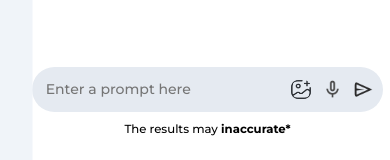
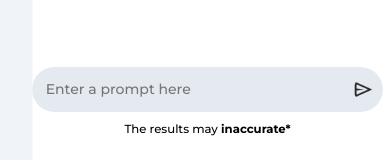
Before and after one commit to BiswajitNathaSharma/SmartAssist, a React (Vite) app: page / in a window 390 px wide. Shown: the part 702-862 px from the top of the page. Built offline with nearby package versions, Linux system fonts and the light colour scheme; no server answers.

Commit message:
unnecessary buttons removed

```diff
--- a/src/components/Main/Main.css
+++ b/src/components/Main/Main.css
@@ -79,14 +79,10 @@
     gap: 20px;
     width: inherit;
 }
-.prompt-box .img{
-    padding-right: 5px;
-    display: flex;
-    gap: 5px;
-}
-.img img{
+.prompt-box img{
     transition: all .2s ease-in-out;
-    width: 3vw;
+    width: 3.5vw;
+    margin-right: 6px;
     cursor: pointer;
     padding: 9px;
     box-sizing:border-box;
@@ -94,7 +90,7 @@
     outline: none;
     border-radius: 50%;
 }
-.img img:hover{
+.prompt-box img:hover{
     background-color: var(--primary-background);
     transform: scale(1.1);
 }
@@ -227,12 +223,6 @@
         font-size: 3.6vw;
         padding: 3.5vw;
     }
-    .prompt-box .img{
-        gap: 4px;
-        padding: 1.5vw;
-        box-sizing: border-box;
-
-    }
     .prompt-box img{
         width: 7vw;
         padding: 3px;
--- a/src/components/Main/Main.jsx
+++ b/src/components/Main/Main.jsx
@@ -110,11 +110,7 @@ function Main() {
             }
             value={input}/>
 
-            <div className="img">
-            <img src={assets.gallery_icon} alt="" />
-            <img src={assets.mic_icon} alt="" />
             <img src={assets.send_icon} alt="" onClick={()=>onSent()}/>
-            </div>
             </div>
             <p>The results may <strong>inaccurate*</strong></p>
         </div>
--- a/src/context/Context.jsx
+++ b/src/context/Context.jsx
@@ -57,20 +57,17 @@ const ContextProvider = (props) => {
     function stopGenerate(actualPrompt) {
         if (actualPrompt.trim() === "") {
             setLoading(false)
-            alert("Prompt can't be empty")
             let error = new Error("prompt can't be empty")
             throw error
         }
     }
 
     const onSent = async (prompt) => {
-
         setResultData("")
         setLoading(true)
         SetshowResult(true)
         let response;
         let actualPrompt = prompt ? prompt : input;
-
         try {
             stopGenerate(actualPrompt)
             setRecentPrompt(actualPrompt)
```
